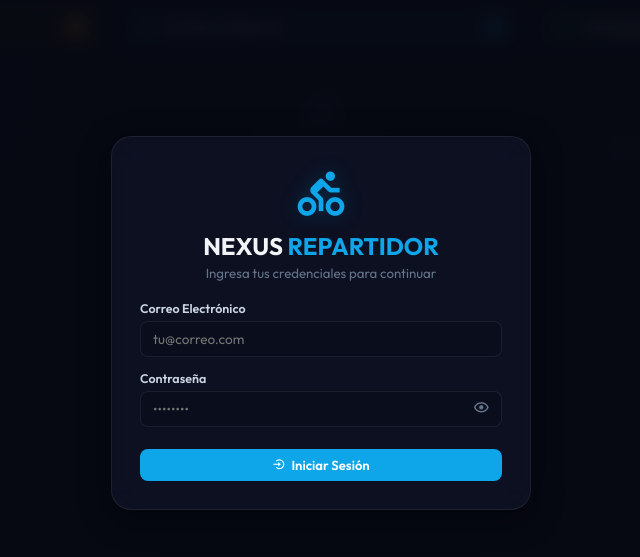
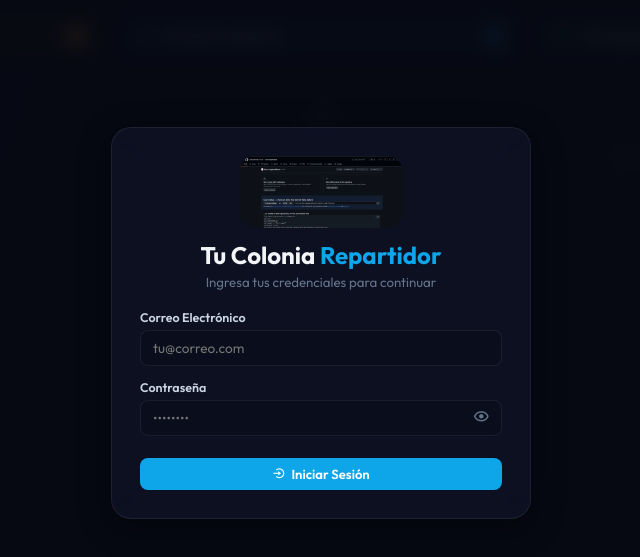
Before and after one commit to patycabrera8323-hub/bot3-repartidores, a website with bundled scripts: page index.html in a window 1280 px wide. Shown: the part 77-634 px from the top of the page, without its empty margins (319-959 px from the left). Built offline with nearby package versions, Linux system fonts and the light colour scheme.

Commit message:
rebrand: Tu Colonia en un Click - logo y nombre actualizado

```diff
--- a/index.html
+++ b/index.html
@@ -3,8 +3,9 @@
 <head>
   <meta charset="UTF-8">
   <meta name="viewport" content="width=device-width, initial-scale=1.0">
-  <title>Nexus Repartidor — Panel de Entregas en Tiempo Real</title>
-  <meta name="description" content="Panel de despacho y seguimiento de pedidos en tiempo real para repartidores de la plataforma Nexus AI.">
+  <title>Tu Colonia en un Click — Panel de Repartidores</title>
+  <meta name="description" content="Panel de despacho y seguimiento de pedidos en tiempo real para repartidores de Tu Colonia en un Click.">
+  <link rel="icon" type="image/png" href="logo.png">
   <link rel="preconnect" href="https://fonts.googleapis.com">
   <link rel="preconnect" href="https://fonts.gstatic.com" crossorigin>
   <link href="https://fonts.googleapis.com/css2?family=Outfit:wght@300;400;500;600;700;800&family=Space+Grotesk:wght@400;500;600;700&display=swap" rel="stylesheet">
@@ -24,9 +25,9 @@
     <!-- HEADER -->
     <header class="app-header">
       <div class="header-logo">
-        <i class="bx bx-cycling" style="font-size:1.8rem;color:var(--color-info);"></i>
+        <img src="logo.png" alt="Tu Colonia en un Click" style="height:48px; width:auto; border-radius:10px; margin-right:10px;">
         <div class="logo-text">
-          <h1>NEXUS <span class="accent-text">DELIVERY</span></h1>
+          <h1>Tu Colonia <span class="accent-text">Repartidor</span></h1>
           <p>Panel de Entregas en Tiempo Real</p>
         </div>
       </div>
@@ -112,8 +113,8 @@
   <div class="modal-overlay active" id="modal-login">
     <div class="glass-card modal-card animate-slide-up">
       <div style="margin-bottom: 20px;">
-        <i class="bx bx-cycling" style="font-size: 3.5rem; color: var(--color-info); text-shadow: 0 0 20px var(--color-info-glow); display:block; margin-bottom: 10px;"></i>
-        <h2 style="font-size: 1.5rem; margin-bottom: 4px;">NEXUS <span style="color:var(--color-info);">REPARTIDOR</span></h2>
+        <img src="logo.png" alt="Tu Colonia en un Click" style="height:72px; width:auto; border-radius:16px; margin-bottom:12px; display:block; margin-left:auto; margin-right:auto;">
+        <h2 style="font-size: 1.5rem; margin-bottom: 4px;">Tu Colonia <span style="color:var(--color-info);">Repartidor</span></h2>
         <p style="color: var(--text-muted); font-size: 0.83rem;">Ingresa tus credenciales para continuar</p>
       </div>
 
```
Also changed, not shown: logo.png (added).
